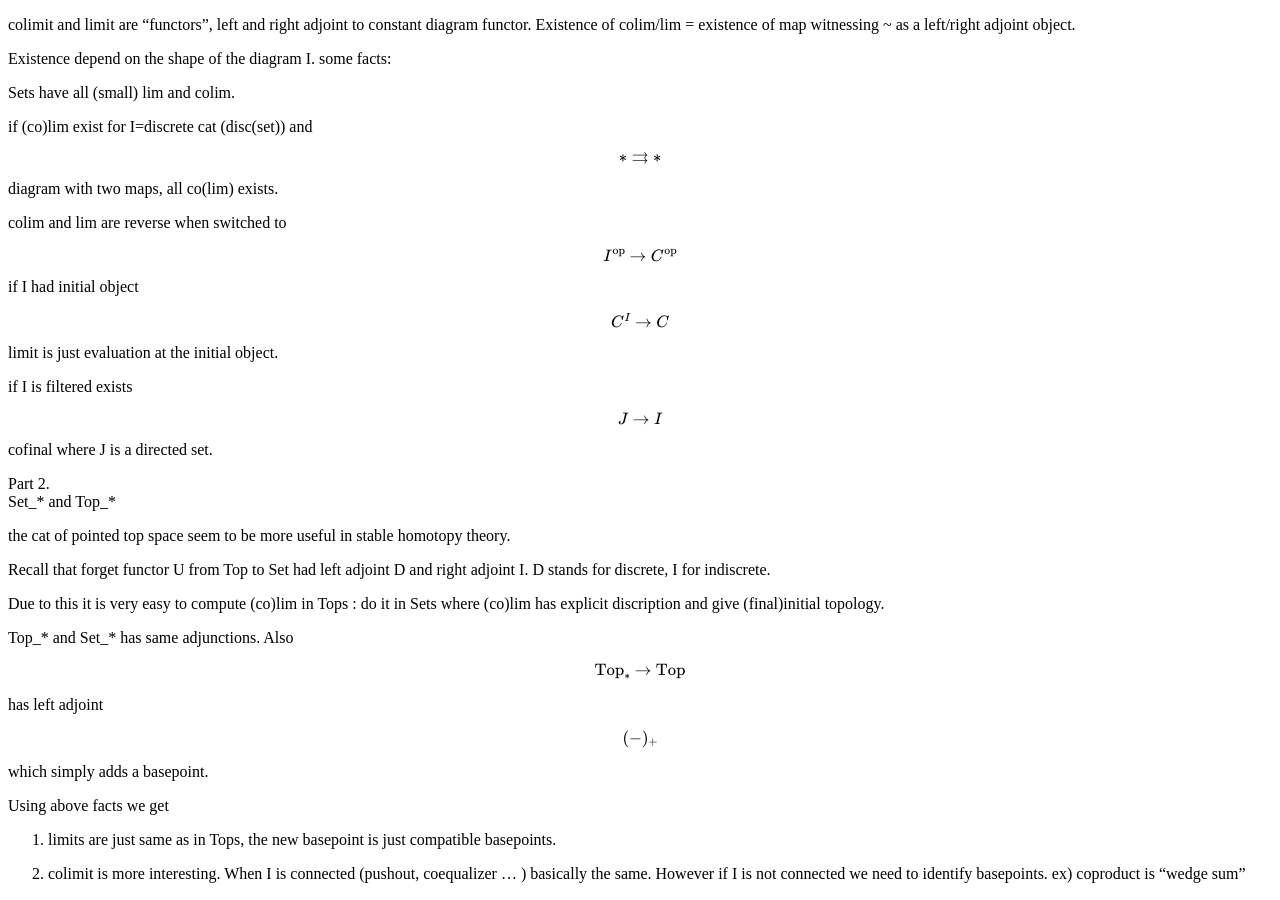
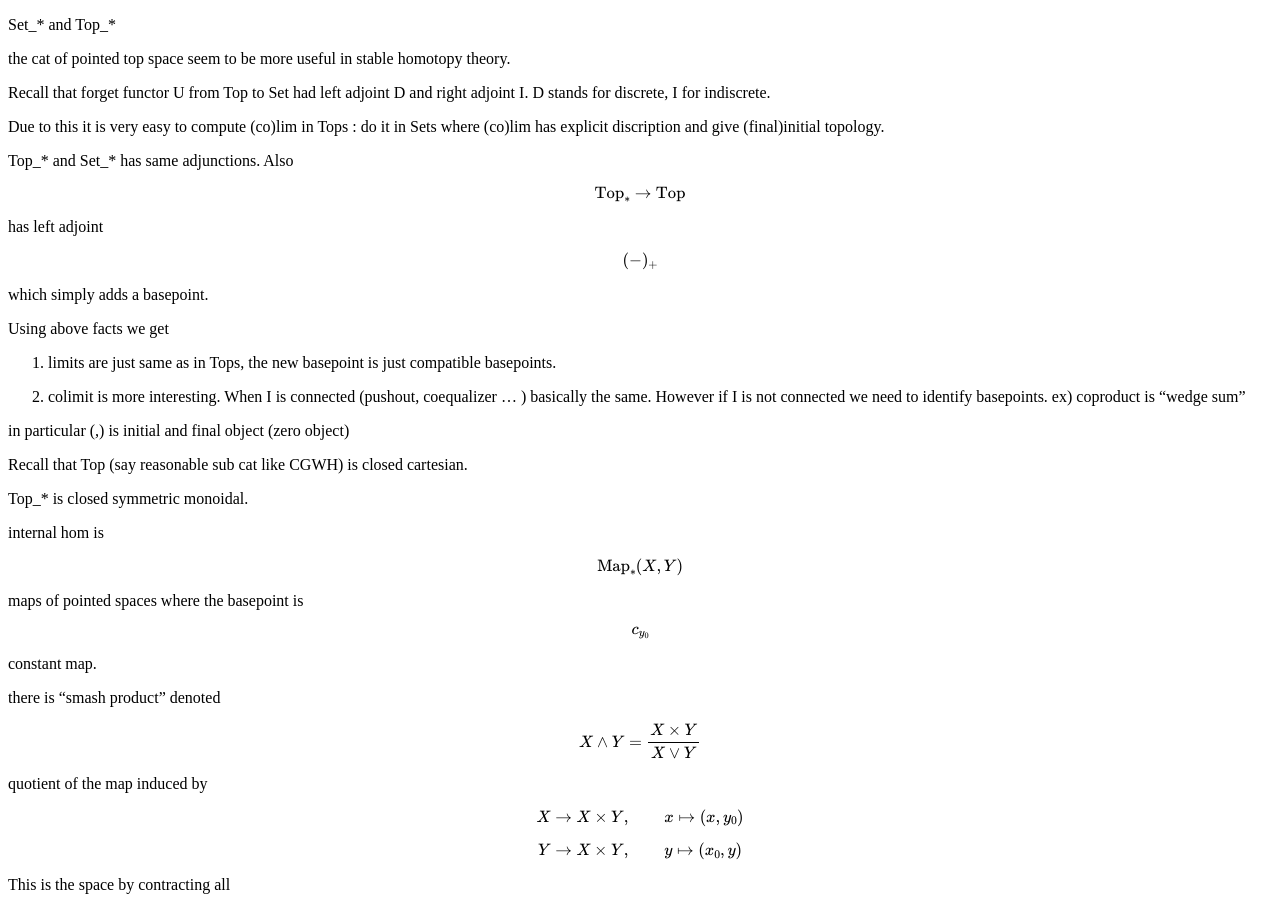
Before and after one commit to alchan00/alchan00.github.io, a Jekyll site: the page built from daily-notes/2026-10-05/index.md, in a window 1280 px wide and 900 px high. Built offline with Jekyll 4.4.1, drawn with Linux system fonts in a browser that asks for light colours; our own code applies the rules of GitHub Pages for plain Markdown files.

Commit message:
Update index.md

```diff
--- a/daily-notes/2026-10-05/index.md
+++ b/daily-notes/2026-10-05/index.md
@@ -1,40 +1,3 @@
-colimit and limit are "functors", left and right adjoint to constant diagram functor. Existence of colim/lim = existence of map witnessing ~ as a left/right adjoint object.
-
-Existence depend on the shape of the diagram I. some facts:
-
-Sets have all (small) lim and colim.
-
-if (co)lim exist for I=discrete cat (disc(set)) and
-
-$$
-* \rightrightarrows *
-$$
-
-diagram with two maps, all co(lim) exists.
-
-colim and lim are reverse when switched to
-
-$$
-I^{\mathrm{op}} \to C^{\mathrm{op}}
-$$
-
-if I had initial object
-
-$$
-C^{I} \to C
-$$
-
-limit is just evaluation at the initial object.
-
-if I is filtered exists
-
-$$
-J \to I
-$$
-
-cofinal where J is a directed set.
-
-Part 2.
 Set_* and Top_*
 
 the cat of pointed top space seem to be more useful in stable homotopy theory.
```
